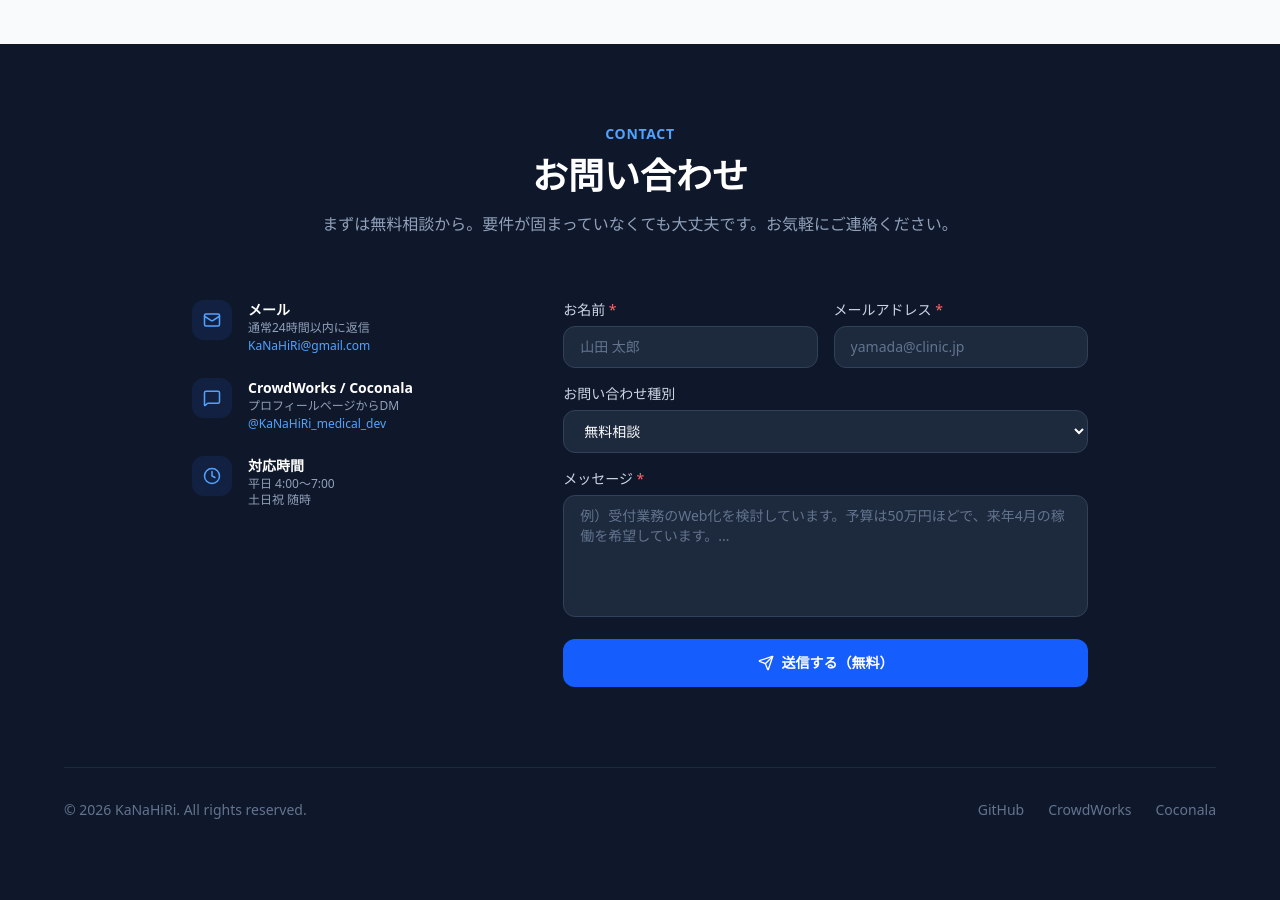
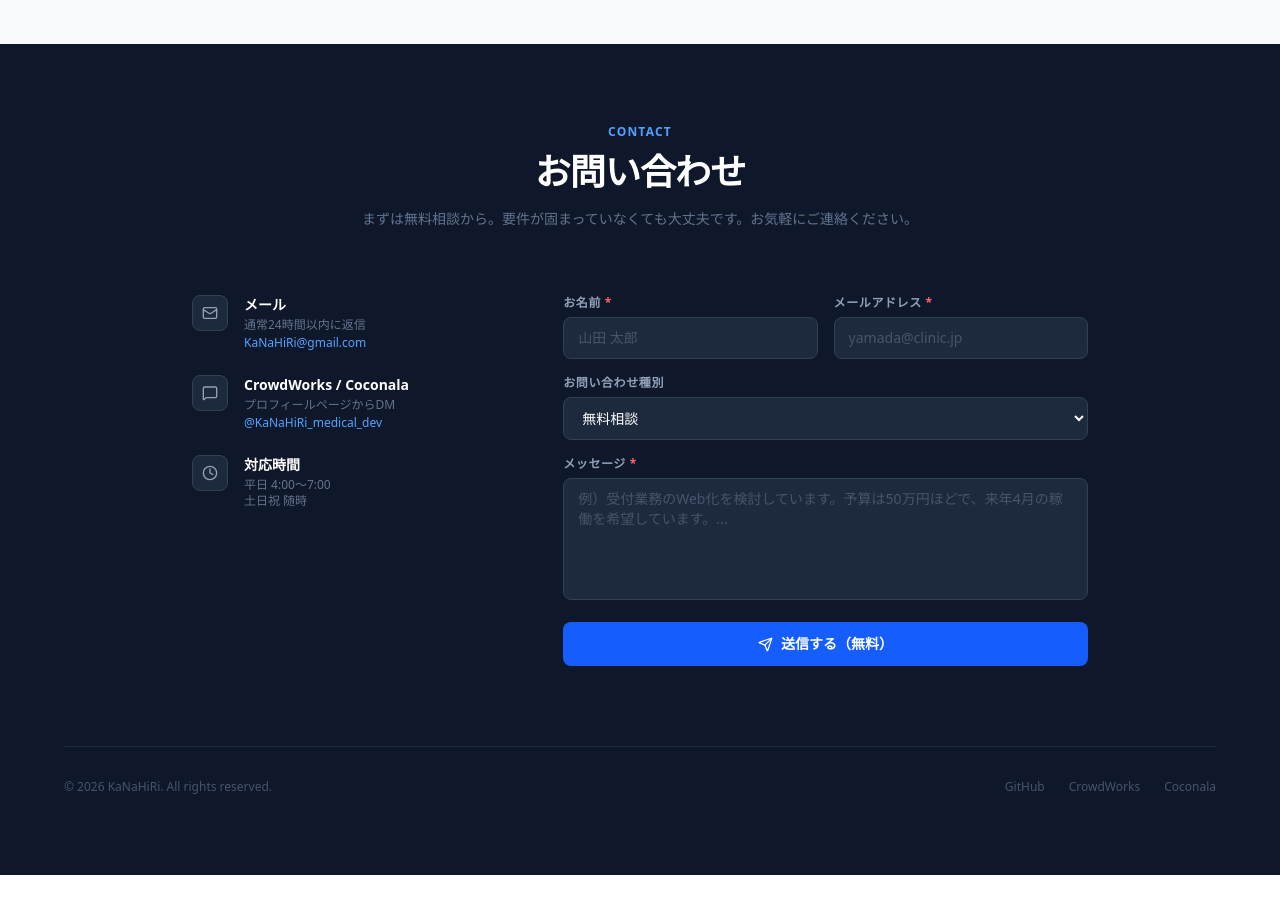
Before and after one commit to KaNaHiRi/portfolio, a Next.js app: page / in a window 1280 px wide. Shown: the part 3980-4880 px from the top of the page. After the commit the page ends 4855 px from the top, so only its background shows below. Built offline with nearby package versions, Linux system fonts and the light colour scheme.

Commit message:
feat: improve about copy and enable contact form via Formspree

```diff
--- a/app/components/ContactSection.tsx
+++ b/app/components/ContactSection.tsx
@@ -15,18 +15,30 @@ export default function ContactSection() {
   const handleSubmit = async (e: React.FormEvent) => {
     e.preventDefault();
     setStatus('sending');
-    await new Promise((resolve) => setTimeout(resolve, 1500));
-    setStatus('success');
-    setFormData({ name: '', email: '', type: 'consultation', message: '' });
+    try {
+      const res = await fetch('https://formspree.io/f/mdawkdjp', {
+        method: 'POST',
+        headers: { 'Content-Type': 'application/json' },
+        body: JSON.stringify(formData),
+      });
+      if (res.ok) {
+        setStatus('success');
+        setFormData({ name: '', email: '', type: 'consultation', message: '' });
+      } else {
+        setStatus('error');
+      }
+    } catch {
+      setStatus('error');
+    }
   };
 
   return (
     <section id="contact" className="py-20 px-4 sm:px-6 lg:px-8 bg-slate-900">
       <div className="max-w-4xl mx-auto">
         <div className="text-center mb-16">
-          <p className="text-blue-400 font-semibold text-sm uppercase tracking-wider mb-3">Contact</p>
-          <h2 className="text-3xl sm:text-4xl font-bold text-white mb-4">お問い合わせ</h2>
-          <p className="text-slate-400 max-w-2xl mx-auto">
+          <p className="text-blue-400 font-semibold text-xs uppercase tracking-widest mb-3">Contact</p>
+          <h2 className="text-3xl sm:text-4xl font-bold text-white mb-4 tracking-tight">お問い合わせ</h2>
+          <p className="text-slate-500 max-w-2xl mx-auto text-sm leading-relaxed">
             まずは無料相談から。要件が固まっていなくても大丈夫です。お気軽にご連絡ください。
           </p>
         </div>
@@ -54,12 +66,12 @@ export default function ContactSection() {
               },
             ].map((info) => (
               <div key={info.title} className="flex gap-4">
-                <div className="w-10 h-10 bg-blue-500/10 rounded-xl flex items-center justify-center shrink-0">
-                  <info.icon size={18} className="text-blue-400" />
+                <div className="w-9 h-9 bg-slate-800 border border-slate-700 rounded-lg flex items-center justify-center shrink-0">
+                  <info.icon size={16} className="text-slate-400" />
                 </div>
                 <div>
                   <p className="text-white font-semibold text-sm">{info.title}</p>
-                  <p className="text-slate-400 text-xs whitespace-pre-line">{info.desc}</p>
+                  <p className="text-slate-500 text-xs whitespace-pre-line mt-0.5">{info.desc}</p>
                   {info.value && <p className="text-blue-400 text-xs mt-0.5">{info.value}</p>}
                 </div>
               </div>
@@ -69,11 +81,11 @@ export default function ContactSection() {
           <div className="lg:col-span-3">
             {status === 'success' ? (
               <div className="flex flex-col items-center justify-center h-full py-12 text-center">
-                <div className="w-16 h-16 bg-green-500/10 rounded-full flex items-center justify-center mb-4">
-                  <Send size={24} className="text-green-400" />
+                <div className="w-14 h-14 bg-green-500/10 rounded-xl flex items-center justify-center mb-4">
+                  <Send size={22} className="text-green-400" />
                 </div>
                 <h3 className="text-white font-bold text-lg mb-2">送信しました！</h3>
-                <p className="text-slate-400 text-sm">24時間以内にご返信します。</p>
+                <p className="text-slate-500 text-sm">24時間以内にご返信します。</p>
                 <button
                   onClick={() => setStatus('idle')}
                   className="mt-6 px-4 py-2 text-sm text-blue-400 hover:text-blue-300 transition-colors"
@@ -85,7 +97,7 @@ export default function ContactSection() {
               <form onSubmit={handleSubmit} className="space-y-4" noValidate>
                 <div className="grid sm:grid-cols-2 gap-4">
                   <div>
-                    <label htmlFor="contact-name" className="block text-sm font-medium text-slate-300 mb-1.5">
+                    <label htmlFor="contact-name" className="block text-xs font-semibold text-slate-400 uppercase tracking-wider mb-1.5">
                       お名前 <span className="text-red-400">*</span>
                     </label>
                     <input
@@ -94,12 +106,12 @@ export default function ContactSection() {
                       required
                       value={formData.name}
                       onChange={(e) => setFormData({ ...formData, name: e.target.value })}
-                      className="w-full px-4 py-2.5 bg-slate-800 border border-slate-700 rounded-xl text-white placeholder-slate-500 focus:outline-none focus:ring-2 focus:ring-blue-500 focus:border-transparent text-sm"
+                      className="w-full px-3.5 py-2.5 bg-slate-800 border border-slate-700 rounded-lg text-white placeholder-slate-600 focus:outline-none focus:ring-1 focus:ring-blue-500 focus:border-blue-500 text-sm"
                       placeholder="山田 太郎"
                     />
                   </div>
                   <div>
-                    <label htmlFor="contact-email" className="block text-sm font-medium text-slate-300 mb-1.5">
+                    <label htmlFor="contact-email" className="block text-xs font-semibold text-slate-400 uppercase tracking-wider mb-1.5">
                       メールアドレス <span className="text-red-400">*</span>
                     </label>
                     <input
@@ -108,21 +120,21 @@ export default function ContactSection() {
                       required
                       value={formData.email}
                       onChange={(e) => setFormData({ ...formData, email: e.target.value })}
-                      className="w-full px-4 py-2.5 bg-slate-800 border border-slate-700 rounded-xl text-white placeholder-slate-500 focus:outline-none focus:ring-2 focus:ring-blue-500 focus:border-transparent text-sm"
+                      className="w-full px-3.5 py-2.5 bg-slate-800 border border-slate-700 rounded-lg text-white placeholder-slate-600 focus:outline-none focus:ring-1 focus:ring-blue-500 focus:border-blue-500 text-sm"
                       placeholder="yamada@clinic.jp"
                     />
                   </div>
                 </div>
 
                 <div>
-                  <label htmlFor="contact-type" className="block text-sm font-medium text-slate-300 mb-1.5">
+                  <label htmlFor="contact-type" className="block text-xs font-semibold text-slate-400 uppercase tracking-wider mb-1.5">
                     お問い合わせ種別
                   </label>
                   <select
                     id="contact-type"
                     value={formData.type}
                     onChange={(e) => setFormData({ ...formData, type: e.target.value })}
-                    className="w-full px-4 py-2.5 bg-slate-800 border border-slate-700 rounded-xl text-white focus:outline-none focus:ring-2 focus:ring-blue-500 text-sm"
+                    className="w-full px-3.5 py-2.5 bg-slate-800 border border-slate-700 rounded-lg text-white focus:outline-none focus:ring-1 focus:ring-blue-500 text-sm"
                   >
                     <option value="consultation">無料相談</option>
                     <option value="development">開発依頼</option>
@@ -132,7 +144,7 @@ export default function ContactSection() {
                 </div>
 
                 <div>
-                  <label htmlFor="contact-message" className="block text-sm font-medium text-slate-300 mb-1.5">
+                  <label htmlFor="contact-message" className="block text-xs font-semibold text-slate-400 uppercase tracking-wider mb-1.5">
                     メッセージ <span className="text-red-400">*</span>
                   </label>
                   <textarea
@@ -141,15 +153,20 @@ export default function ContactSection() {
                     rows={5}
                     value={formData.message}
                     onChange={(e) => setFormData({ ...formData, message: e.target.value })}
-                    className="w-full px-4 py-2.5 bg-slate-800 border border-slate-700 rounded-xl text-white placeholder-slate-500 focus:outline-none focus:ring-2 focus:ring-blue-500 resize-none text-sm"
+                    className="w-full px-3.5 py-2.5 bg-slate-800 border border-slate-700 rounded-lg text-white placeholder-slate-600 focus:outline-none focus:ring-1 focus:ring-blue-500 resize-none text-sm"
                     placeholder="例）受付業務のWeb化を検討しています。予算は50万円ほどで、来年4月の稼働を希望しています。..."
                   />
                 </div>
 
+                {status === 'error' && (
+                  <p className="text-red-400 text-xs text-center">
+                    送信に失敗しました。時間をおいて再度お試しください。
+                  </p>
+                )}
                 <button
                   type="submit"
                   disabled={status === 'sending'}
-                  className="w-full flex items-center justify-center gap-2 px-6 py-3.5 bg-blue-600 hover:bg-blue-500 disabled:bg-blue-800 text-white font-semibold rounded-xl transition-colors text-sm"
+                  className="w-full flex items-center justify-center gap-2 px-6 py-3 bg-blue-600 hover:bg-blue-500 disabled:opacity-50 text-white font-semibold rounded-lg transition-colors text-sm"
                 >
                   {status === 'sending' ? (
                     <>
@@ -158,7 +175,7 @@ export default function ContactSection() {
                     </>
                   ) : (
                     <>
-                      <Send size={16} />
+                      <Send size={15} />
                       送信する（無料）
                     </>
                   )}
@@ -170,11 +187,11 @@ export default function ContactSection() {
       </div>
 
       <div className="max-w-6xl mx-auto mt-20 pt-8 border-t border-slate-800 flex flex-col sm:flex-row justify-between items-center gap-4">
-        <p className="text-slate-500 text-sm">© 2026 KaNaHiRi. All rights reserved.</p>
+        <p className="text-slate-600 text-xs">© 2026 KaNaHiRi. All rights reserved.</p>
         <div className="flex gap-6">
-          <a href="https://github.com/KaNaHiRi" target="_blank" rel="noopener noreferrer" className="text-slate-500 hover:text-white text-sm transition-colors">GitHub</a>
-          <a href="https://crowdworks.jp" target="_blank" rel="noopener noreferrer" className="text-slate-500 hover:text-white text-sm transition-colors">CrowdWorks</a>
-          <a href="https://coconala.com" target="_blank" rel="noopener noreferrer" className="text-slate-500 hover:text-white text-sm transition-colors">Coconala</a>
+          <a href="https://github.com/KaNaHiRi" target="_blank" rel="noopener noreferrer" className="text-slate-600 hover:text-slate-300 text-xs transition-colors">GitHub</a>
+          <a href="https://crowdworks.jp" target="_blank" rel="noopener noreferrer" className="text-slate-600 hover:text-slate-300 text-xs transition-colors">CrowdWorks</a>
+          <a href="https://coconala.com" target="_blank" rel="noopener noreferrer" className="text-slate-600 hover:text-slate-300 text-xs transition-colors">Coconala</a>
         </div>
       </div>
     </section>
```
